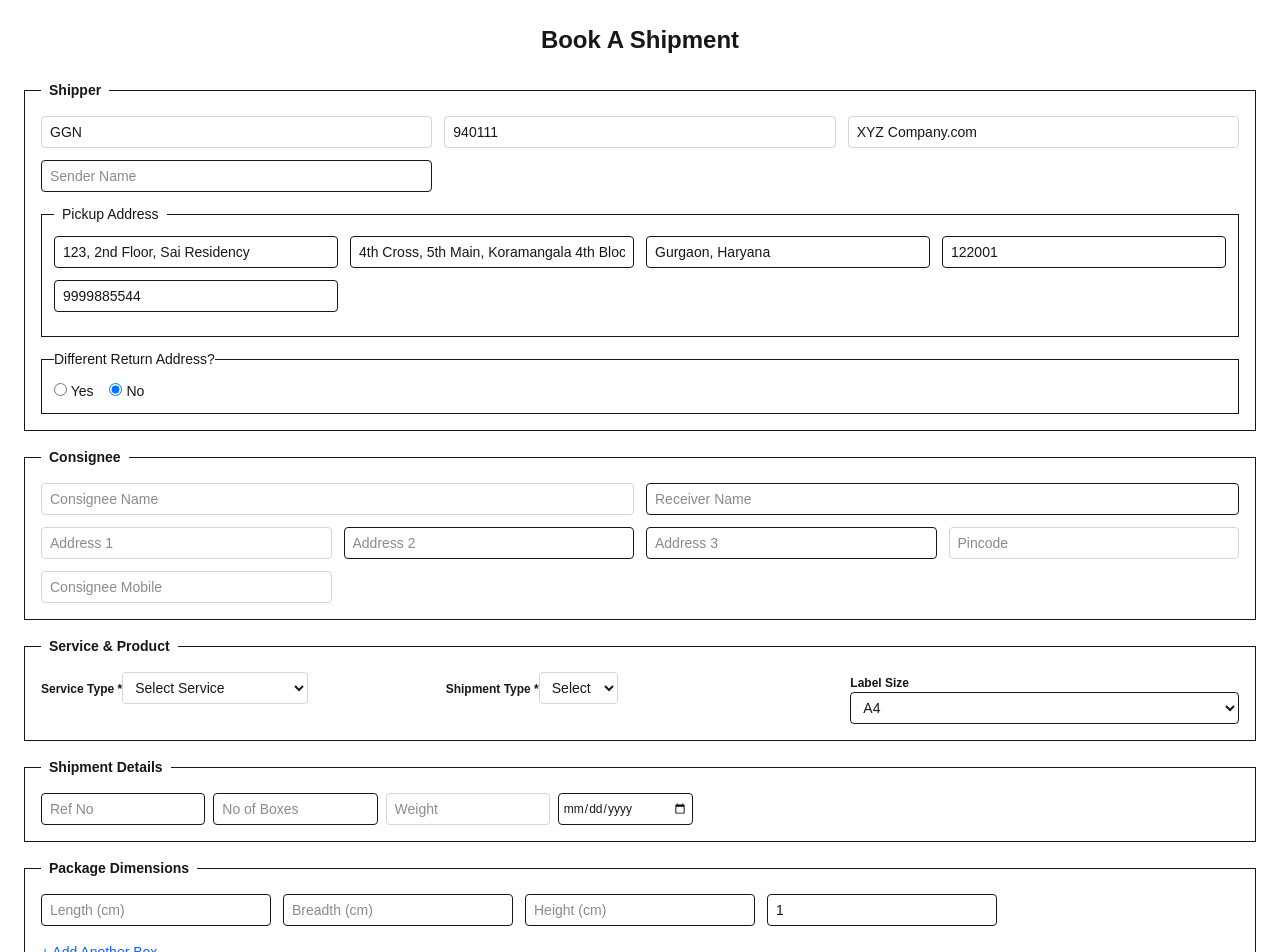
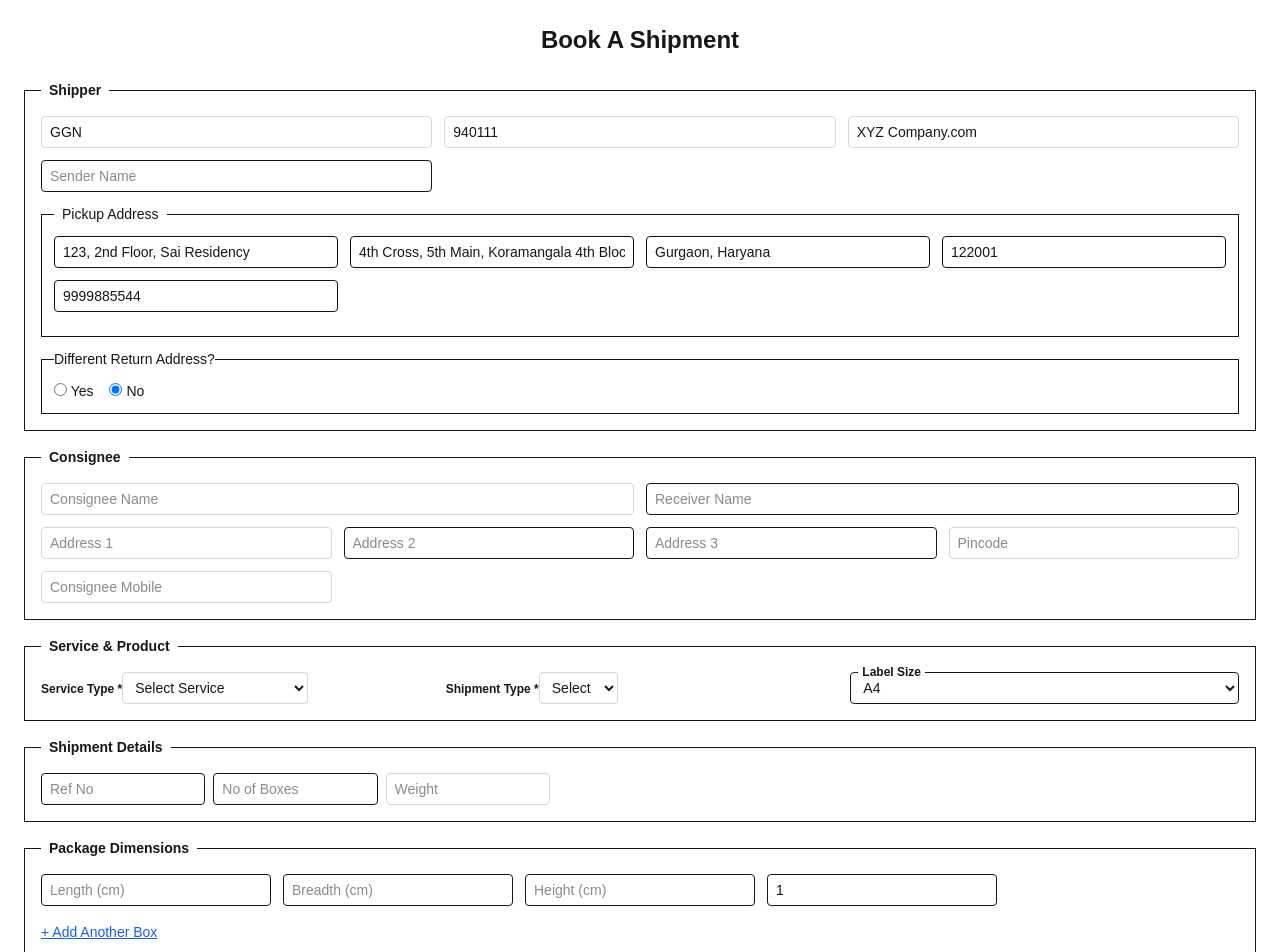
Before and after one commit to ypandey9/bluedart-shipping-app, a Next.js app in the folder frontend/: page / in a window 1280 px wide. Shown: the top 952 px of the page. Built offline with nearby package versions, Linux system fonts and the light colour scheme.

Commit message:
more improvement in frontend

```diff
--- a/frontend/app/page.tsx
+++ b/frontend/app/page.tsx
@@ -89,7 +89,7 @@ export default function Home() {
     payableAt: "",
 
     itemName: "",
-    itemQty: "1",
+    itemQty: "",
     itemValue: "",
     comodityDetails1: "",
     comodityDetails2: "",
@@ -704,8 +704,8 @@ const updateDimension = (
     </div>
 
     {/* Label Size */}
-    <div>
-      <label className="text-xs font-semibold">Label Size</label>
+    <div className="relative">
+      <label className="absolute -top-2 left-2 bg-white px-1 text-xs font-semibold">Label Size</label>
       <select
         ref={registerRef}
         onKeyDown={handleKeyDown}
@@ -760,15 +760,38 @@ const updateDimension = (
         />
       )}
 
+          {/* Invoice Date */}
     {isDuts && (
+      <>
+<div className="relative">
+  <label className="absolute -top-2 left-2 bg-white px-1 text-xs font-semibold">
+    Invoice Date
+  </label>
   <input
+    type="date"
+    name="invoiceDate"
     ref={registerRef}
     onKeyDown={handleKeyDown}
+    onChange={handleChange}
+    className="border h-8 px-2 text-sm rounded w-full"
+  />
+</div>
+
+<div className="relative">
+  <label className="absolute -top-2 left-2 bg-white px-1 text-xs font-semibold">
+    Pickup Date
+  </label>
+  <input
     type="date"
-          name="invoiceDate"
-          className="border h-8 px-1 text-xs rounded w-[135px]"
+    name="pickupDate"
+    ref={registerRef}
+    onKeyDown={handleKeyDown}
     onChange={handleChange}
+    className="border h-8 px-2 text-sm rounded w-full"
   />
+</div>
+
+</>
     )}
 
       <input ref={registerRef} onKeyDown={handleKeyDown}
@@ -778,14 +801,6 @@ const updateDimension = (
         className={fieldClass("weight")}
       />
 
-      <input
-        ref={registerRef}
-        onKeyDown={handleKeyDown}
-        type="date"
-        name="pickupDate"
-        className="border h-8 px-1 text-xs rounded w-[135px]"
-        onChange={handleChange}
-      />
     </div>
 
     {needsCollectable && (
```
Also changed, not shown: 1 other file (tests, documents, lock files or other folders). Lines whose indentation alone changed are shown as unchanged.
